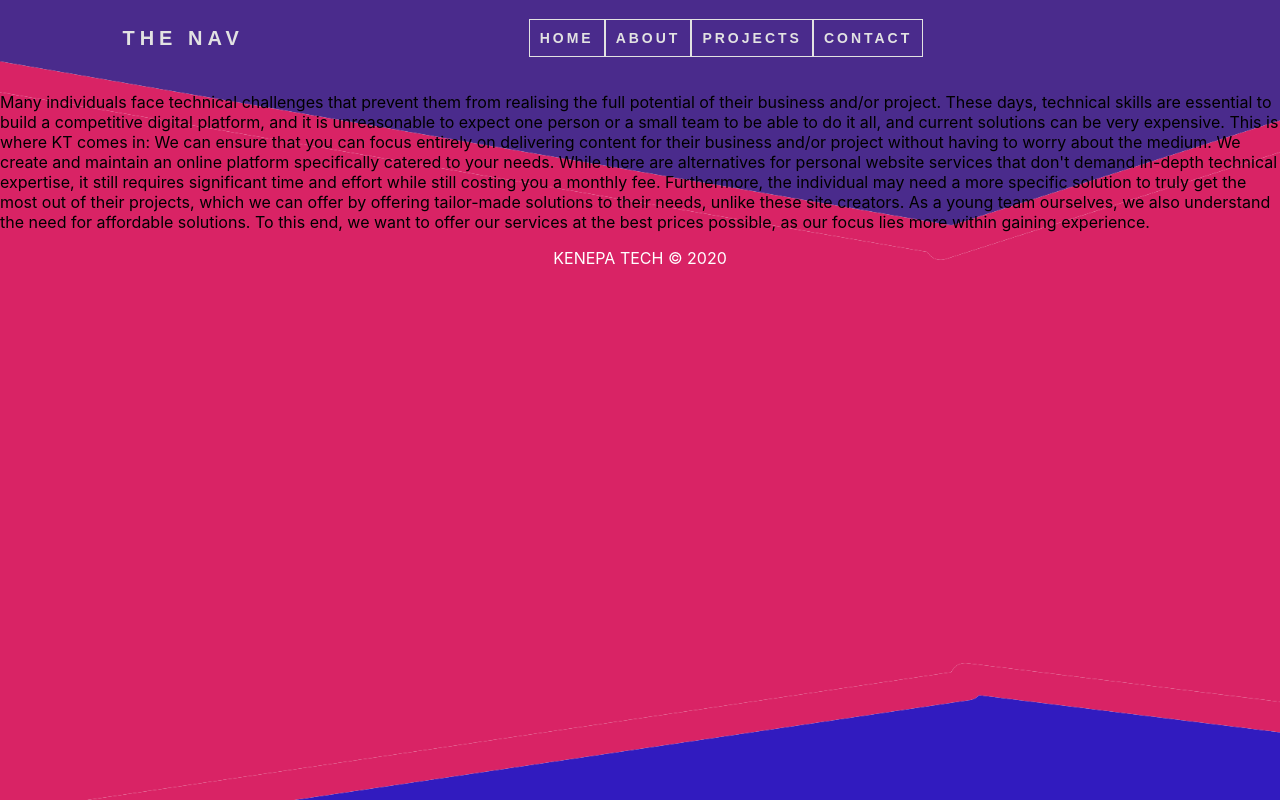
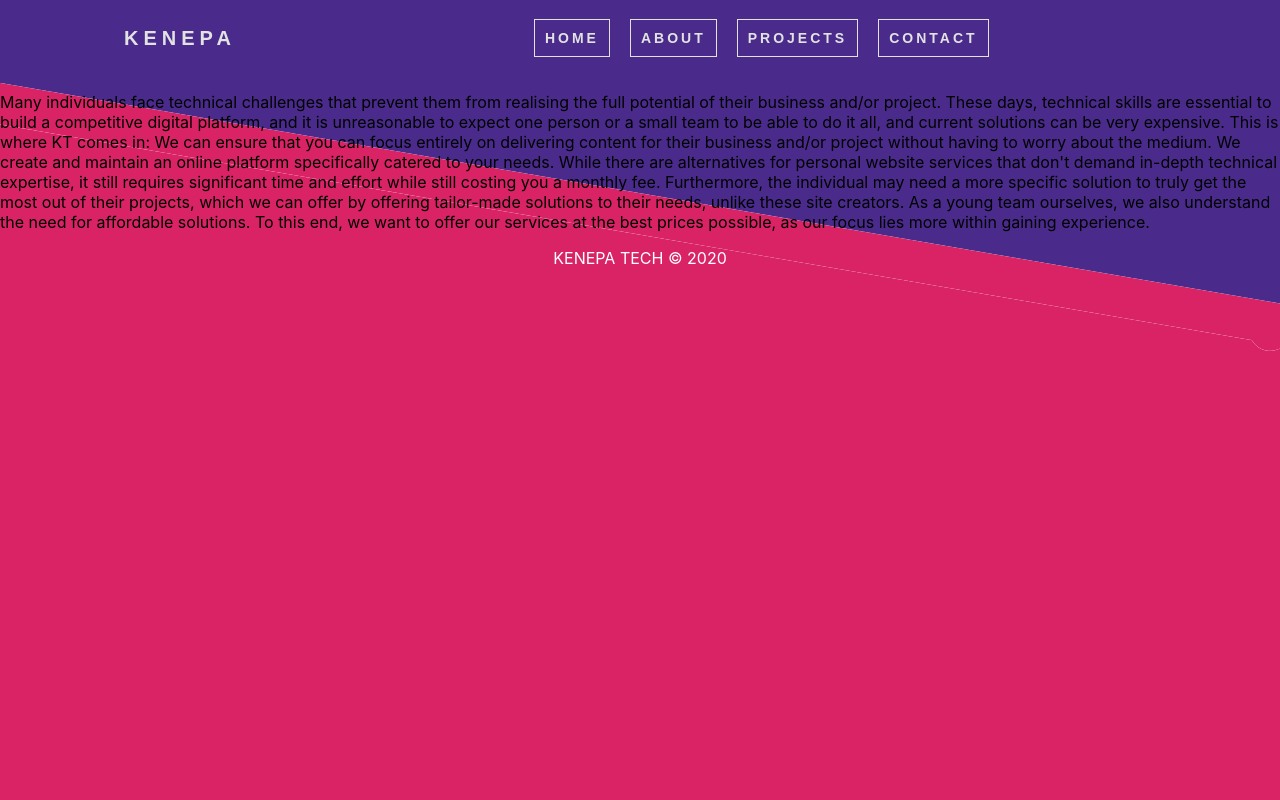
Before and after one commit to KenepaTech/kenepa-website, a React (Create React App) app: page /about in a window 1280 px wide. Built offline with nearby package versions, Linux system fonts and the light colour scheme.

Commit message:
fix bg and put placeholder img

```diff
--- a/src/App.scss
+++ b/src/App.scss
@@ -5,5 +5,5 @@
     // background: url("./background_purple.png");
     background-color: purple;
     background-repeat: no-repeat;
-    background-size: cover;
+    // background-size: cover;
 }
--- a/src/components/Home.js
+++ b/src/components/Home.js
@@ -11,7 +11,7 @@ export default class Home extends Component {
             <StyledHome>
                 <Clock />
                     <Textbox>
-
+                    <img style={{borderRadius: '50%'}} src="https://picsum.photos/300" />
                     </Textbox>
             </StyledHome>
         )
--- a/src/components/Navbar.js
+++ b/src/components/Navbar.js
@@ -20,7 +20,7 @@ const Navbar = ({open, setOpen}) => {
         <Headroom>
         <StyledNavbar>
           <div className="logo">
-            <h4>The nav</h4>
+            <h4>Kenepa</h4>
           </div>
           <ul className="nav-links">
             <li>
--- a/src/components/styles/Navbar.styled.js
+++ b/src/components/styles/Navbar.styled.js
@@ -35,6 +35,12 @@ const StyledNavbar = styled.nav`
         font-size: 14px;
         border: solid 1px;
         padding: 10px;
+        margin: 10px;
+
+        &:hover {
+            transition: 800ms ease;
+            border-color: red;s
+        }
     }
 
     .burger{
```
